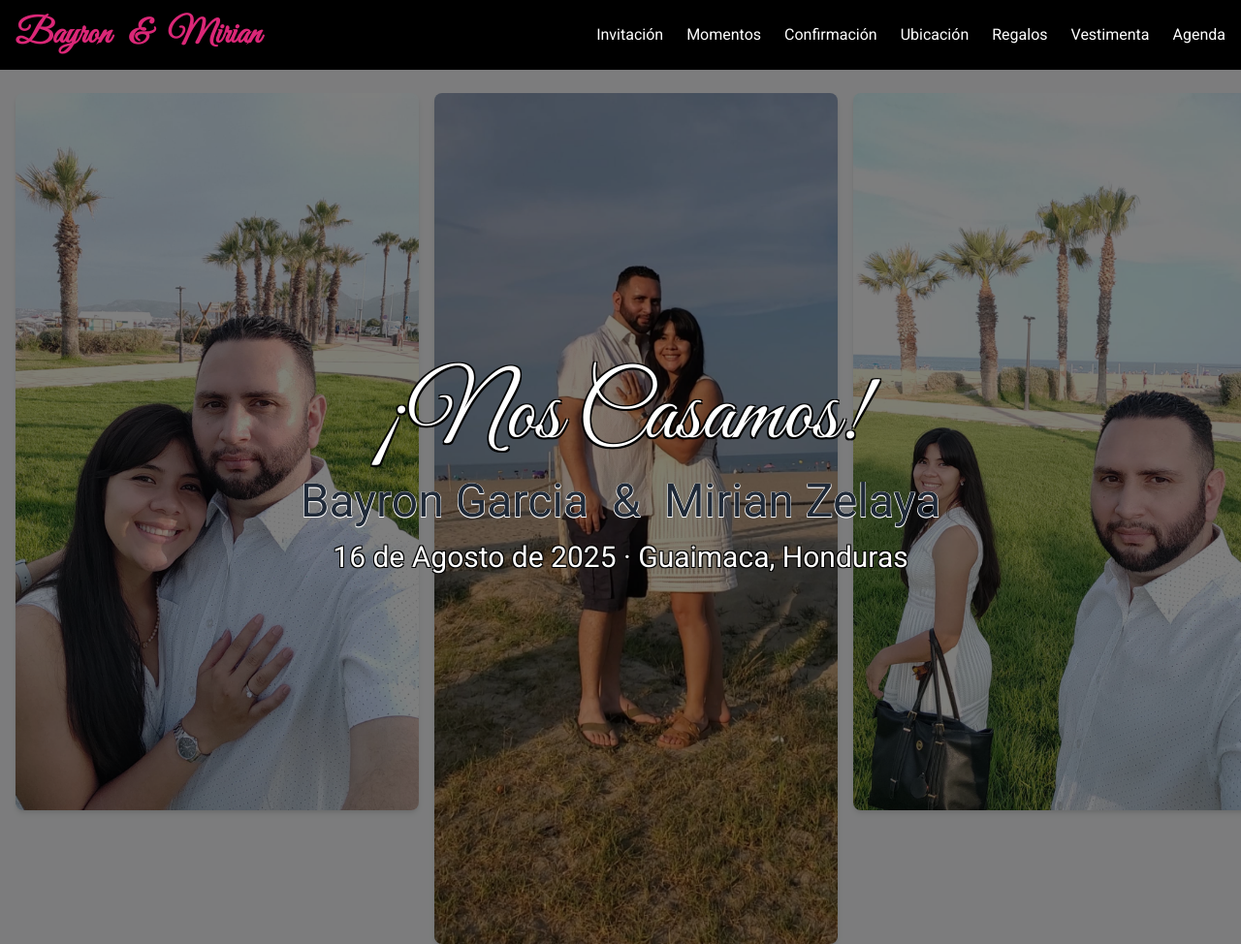
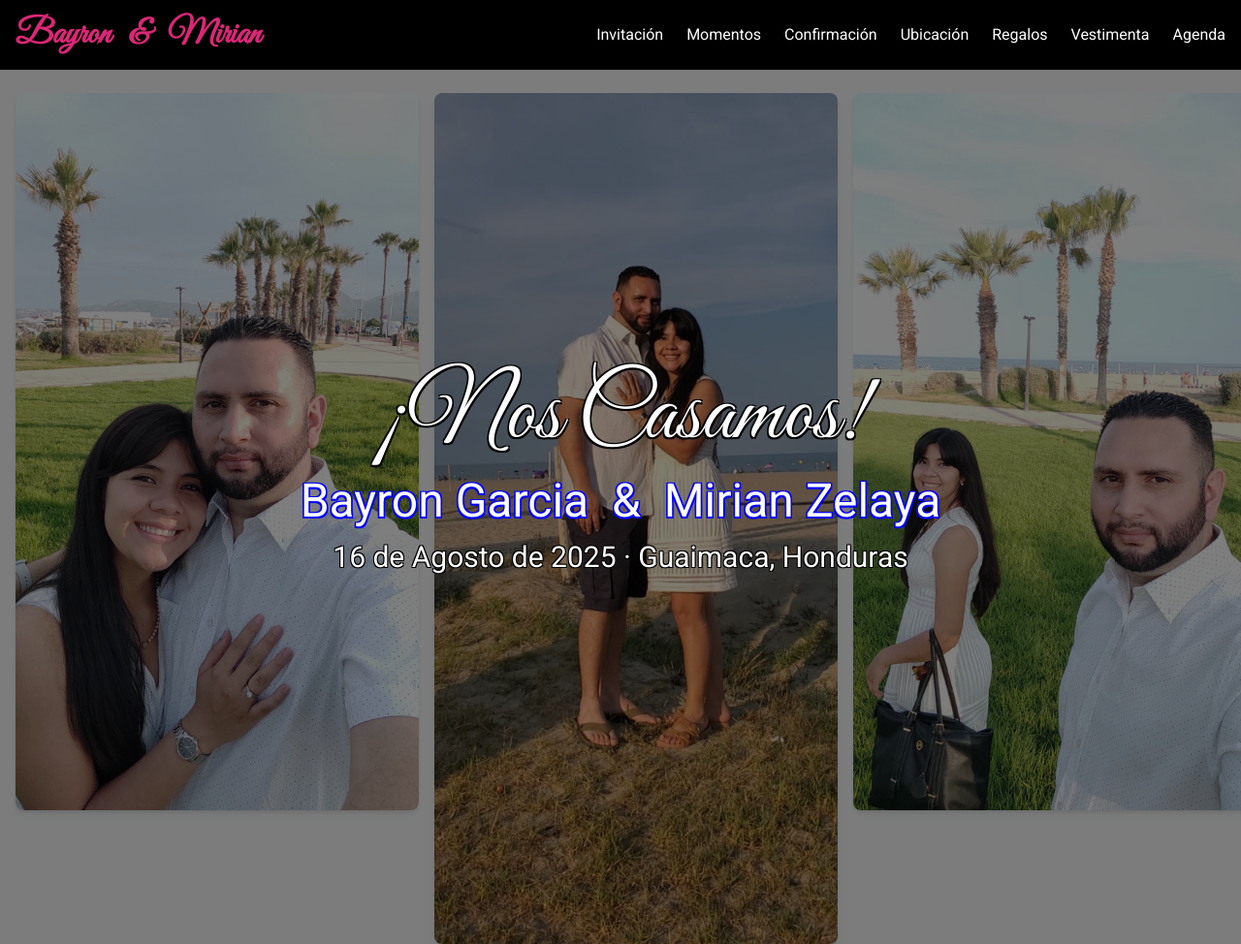
Before and after one commit to bayron-bg/InvitacionBodaBayron, a plain HTML site: page index.html in a window 1280 px wide. Shown: the top 974 px of the page at 97% size. Drawn offline with nearby package versions, Linux system fonts and the light colour scheme.

Commit message:
Update index.html

```diff
--- a/index.html
+++ b/index.html
@@ -144,12 +144,12 @@
     -1.5px 1.5px 0 #000,
     1.5px 1.5px 0 #000;">¡Nos Casamos!</h1>
 
-  <p class="text-2xl md:text-5xl text-black-600 drop-shadow-md" style="
+   <p class="text-2xl md:text-5xl text-white drop-shadow-md" style="
   text-shadow:
-    -0.5px -0.5px 0 #fff,
-    0.5px -0.5px 0 #fff,
-    -0.5px 0.5px 0 #fff,
-    0.5px 0.5px 0 #fff;
+    -1.5px -1.5px 0 #0000ff,
+    1.5px -1.5px 0 #0000ff,
+    -1.5px 1.5px 0 #0000ff,
+    1.5px 1.5px 0 #0000ff;
 ">Bayron Garcia&nbsp; & &nbsp;Mirian Zelaya</p>
 
   <p class="text-xl md:text-3xl mt-4  text-white drop-shadow-md"  style="
```
